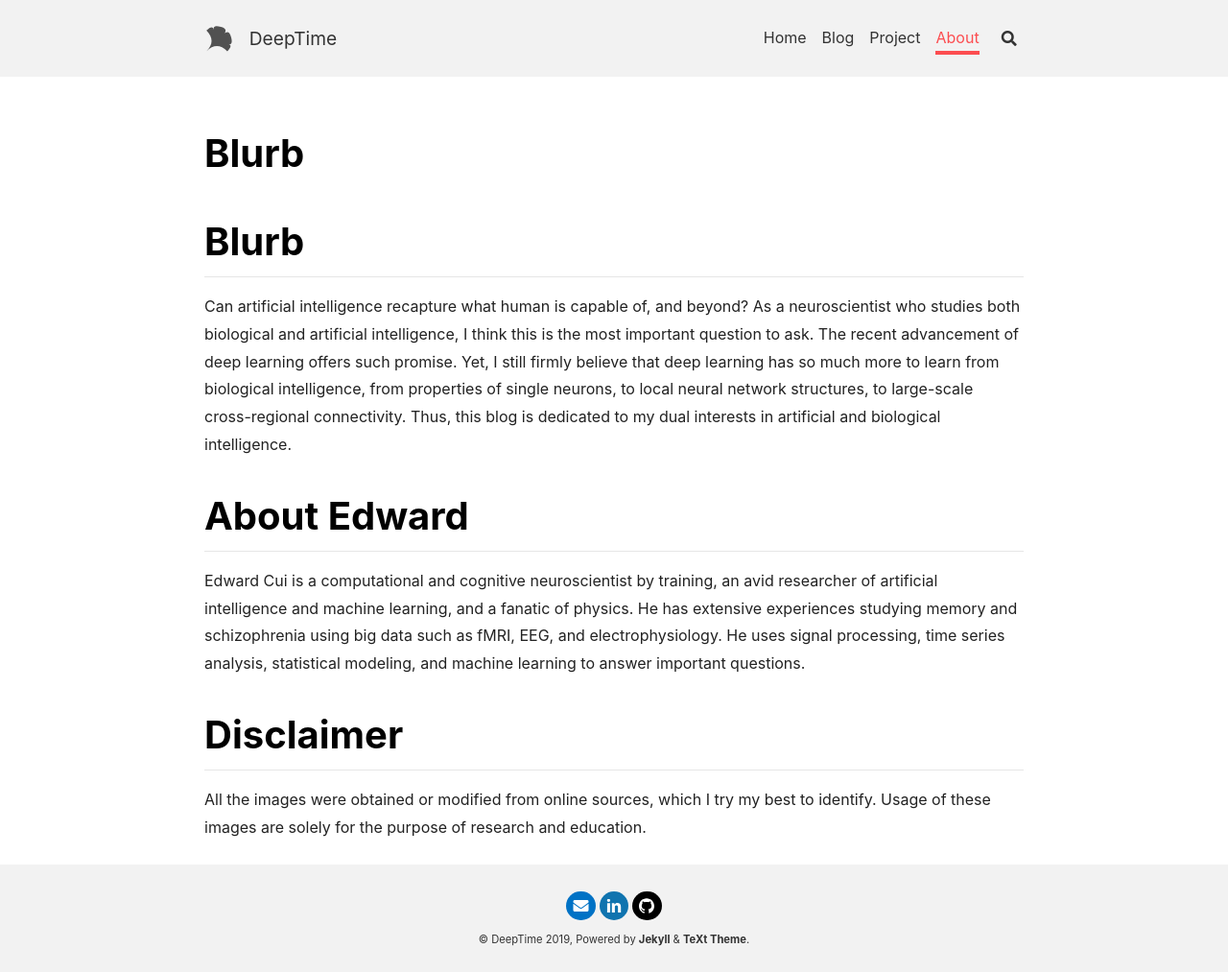
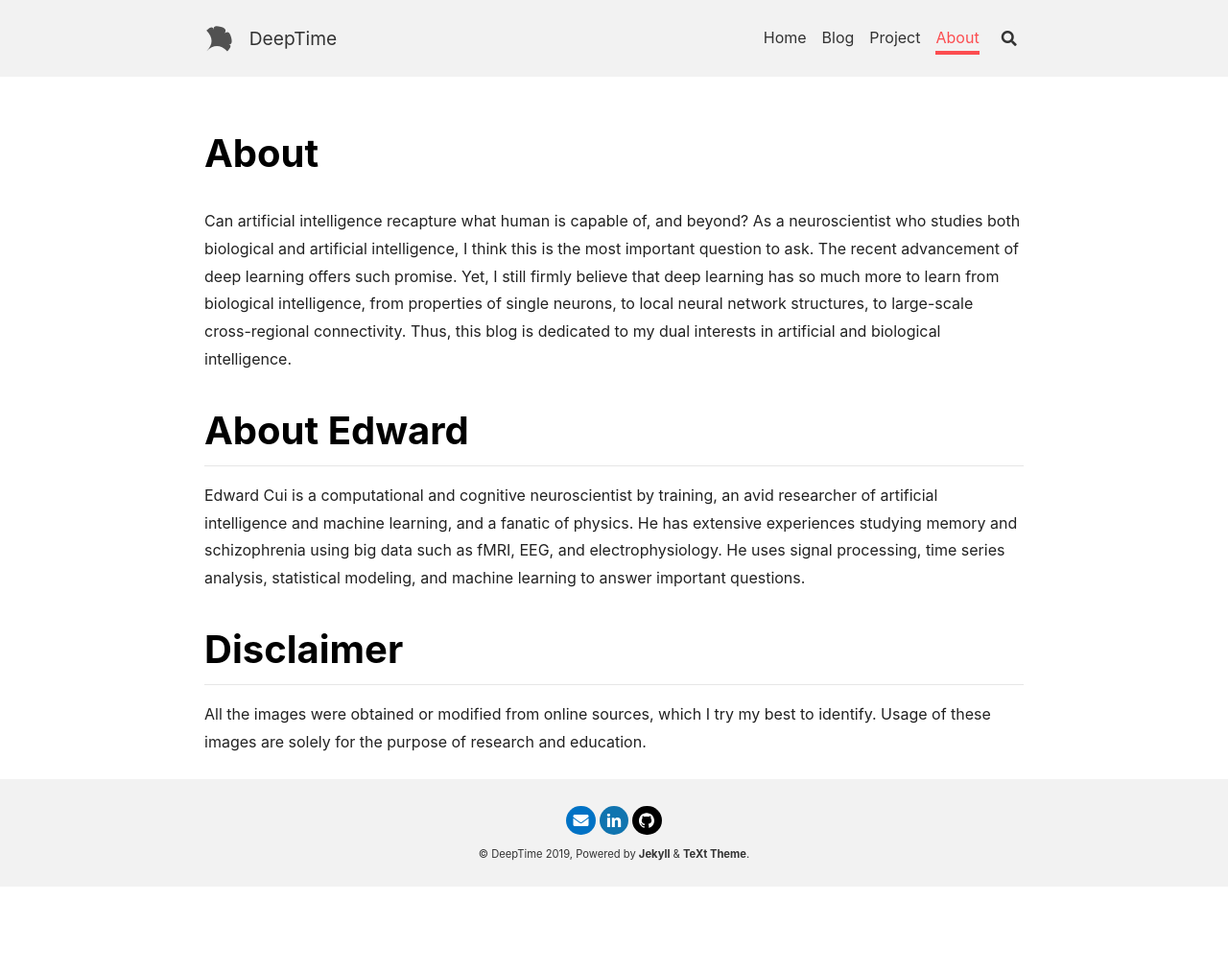
Before and after one commit to sapphire008/sapphire008.github.io, a Jekyll site: the page built from about.md, in a window 1280 px wide. Shown: the whole page at 96% size. Built offline with Jekyll 4.4.1, drawn with Linux system fonts in a browser that asks for light colours; nearby versions of some CDN libraries; our own code applies the rules of GitHub Pages for plain Markdown files; after the commit the page ends 924 px from its top, so only the background shows below that.

Commit message:
modified 08232019

```diff
--- a/about.md
+++ b/about.md
@@ -16,8 +16,6 @@ titles:
 key: page-about
 ---
 
-# Blurb
-
 Can artificial intelligence recapture what human is capable of, and beyond? As a neuroscientist who studies both biological and artificial intelligence, I think this is the most important question to ask. The recent advancement of deep learning offers such promise. Yet, I still firmly believe that deep learning has so much more to learn from biological intelligence, from properties of single neurons, to local neural network structures, to large-scale cross-regional connectivity. Thus, this blog is dedicated to my dual interests in artificial and biological intelligence.
 
 # About Edward
```
